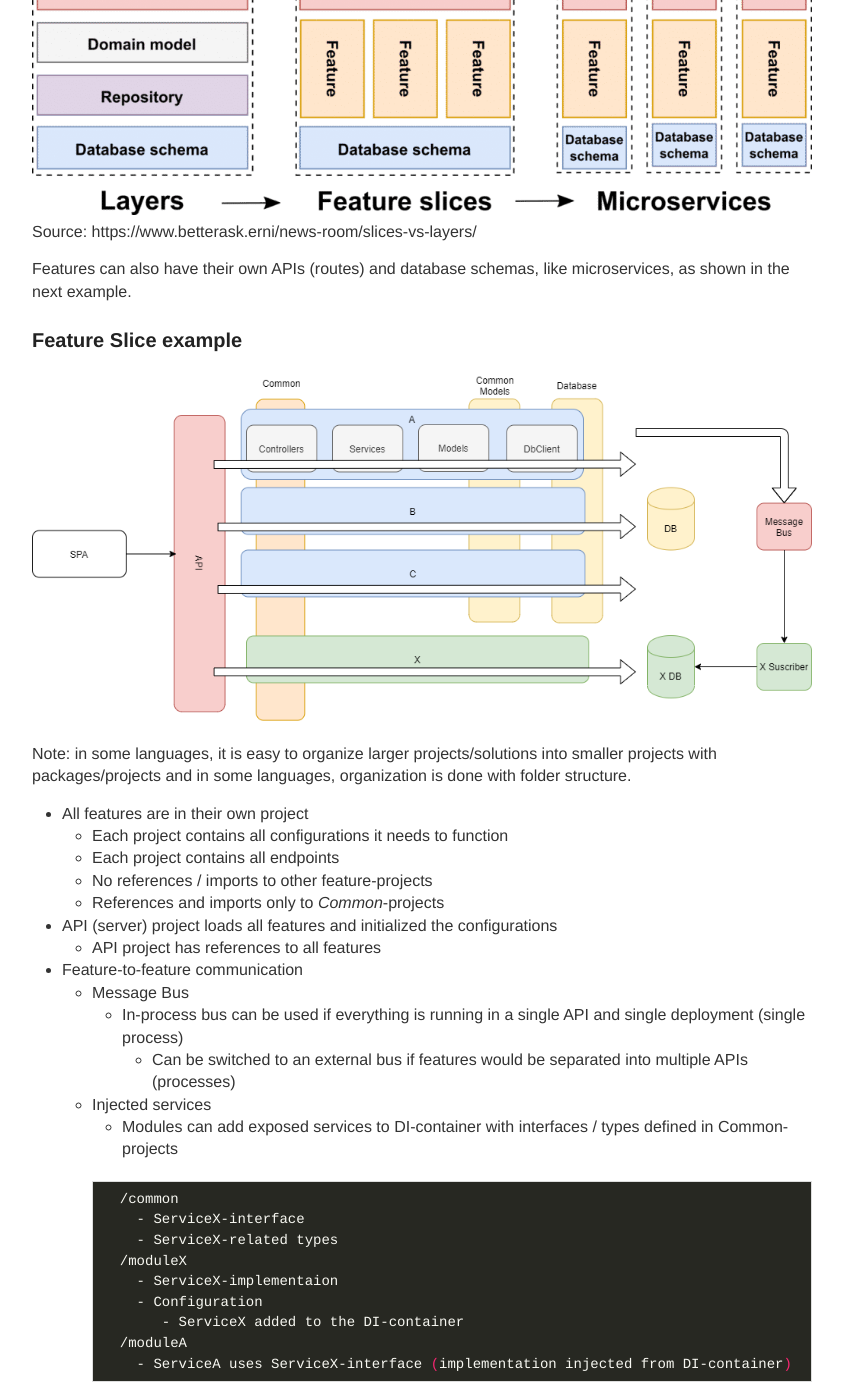
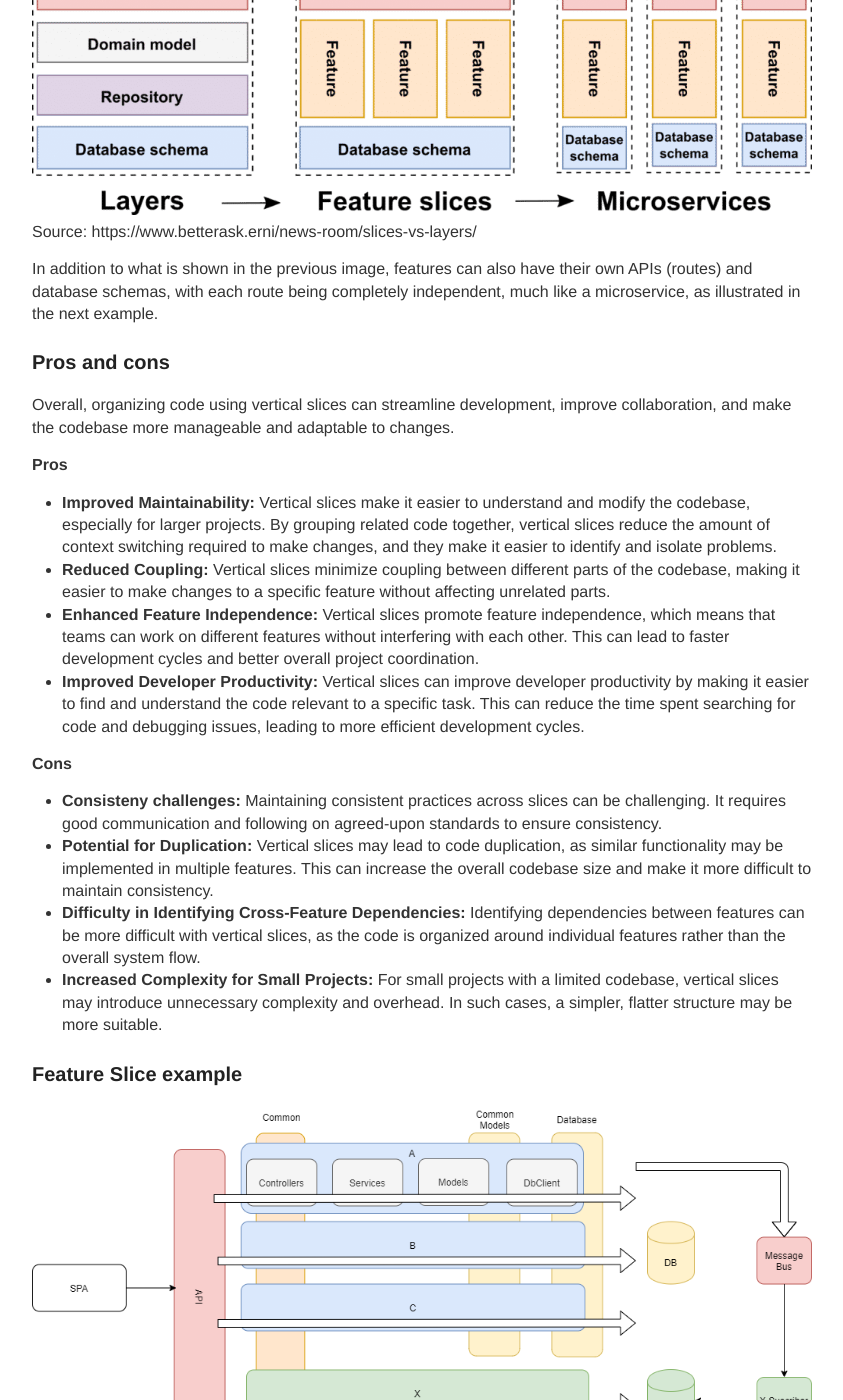
Before and after one commit to ttu/ttu.github.io, a Jekyll site: the page built from _posts/2020-4-15-architecture-feature-slices.md, in a window 1280 px wide and 1400 px high, scrolled down 362 px. Shown: the whole window, without its empty margins (218-1061 px from the left). Built offline with Jekyll 4.4.1, drawn with Linux system fonts in a browser that asks for light colours; some of the changed text lies outside the part shown.

Commit message:
Update pros and cons to vertical slices post

```diff
--- a/_posts/2020-4-15-architecture-feature-slices.md
+++ b/_posts/2020-4-15-architecture-feature-slices.md
@@ -4,12 +4,29 @@ title: Architectures - Feature Slices
 excerpt: Vertical aka feature slices structure the code around business aspects or features and not by the responsibility.
 ---
 
-Vertical (aka feature) slices structure the code around **business aspects or features** and **not by the responsibility**. In a larger project this enables to split the code into smaller parts which make the project structure easier to understand and more maintainable.
+Vertical (aka feature) slices structure the code around **business aspects or features** and **not by the responsibility**. In a larger project, this enables the code to be split into smaller parts, which makes the project structure easier to understand and more maintainable.
 
 ![image monlith vs fetures](/images/posts/feature-slices/monolith-slices-microservices.png)
 Source: https://www.betterask.erni/news-room/slices-vs-layers/
 
-Features can also have their own APIs (routes) and database schemas, like microservices, as shown in the next example.
+In addition to what is shown in the previous image, features can also have their own APIs (routes) and database schemas, with each route being completely independent, much like a microservice, as illustrated in the next example.
+
+### Pros and cons
+
+Overall, organizing code using vertical slices can streamline development, improve collaboration, and make the codebase more manageable and adaptable to changes.
+
+__Pros__
+* __Improved Maintainability:__ Vertical slices make it easier to understand and modify the codebase, especially for larger projects. By grouping related code together, vertical slices reduce the amount of context switching required to make changes, and they make it easier to identify and isolate problems.
+* __Reduced Coupling:__ Vertical slices minimize coupling between different parts of the codebase, making it easier to make changes to a specific feature without affecting unrelated parts.
+* __Enhanced Feature Independence:__ Vertical slices promote feature independence, which means that teams can work on different features without interfering with each other. This can lead to faster development cycles and better overall project coordination.
+* __Improved Developer Productivity:__ Vertical slices can improve developer productivity by making it easier to find and understand the code relevant to a specific task. This can reduce the time spent searching for code and debugging issues, leading to more efficient development cycles.
+
+__Cons__
+* __Consisteny challenges:__ Maintaining consistent practices across slices can be challenging. It requires good communication and following on agreed-upon standards to ensure consistency.
+* __Potential for Duplication:__ Vertical slices may lead to code duplication, as similar functionality may be implemented in multiple features. This can increase the overall codebase size and make it more difficult to maintain consistency.
+* __Difficulty in Identifying Cross-Feature Dependencies:__ Identifying dependencies between features can be more difficult with vertical slices, as the code is organized around individual features rather than the overall system flow.
+* __Increased Complexity for Small Projects:__ For small projects with a limited codebase, vertical slices may introduce unnecessary complexity and overhead. In such cases, a simpler, flatter structure may be more suitable.
+
 
 ### Feature Slice example
 
```
